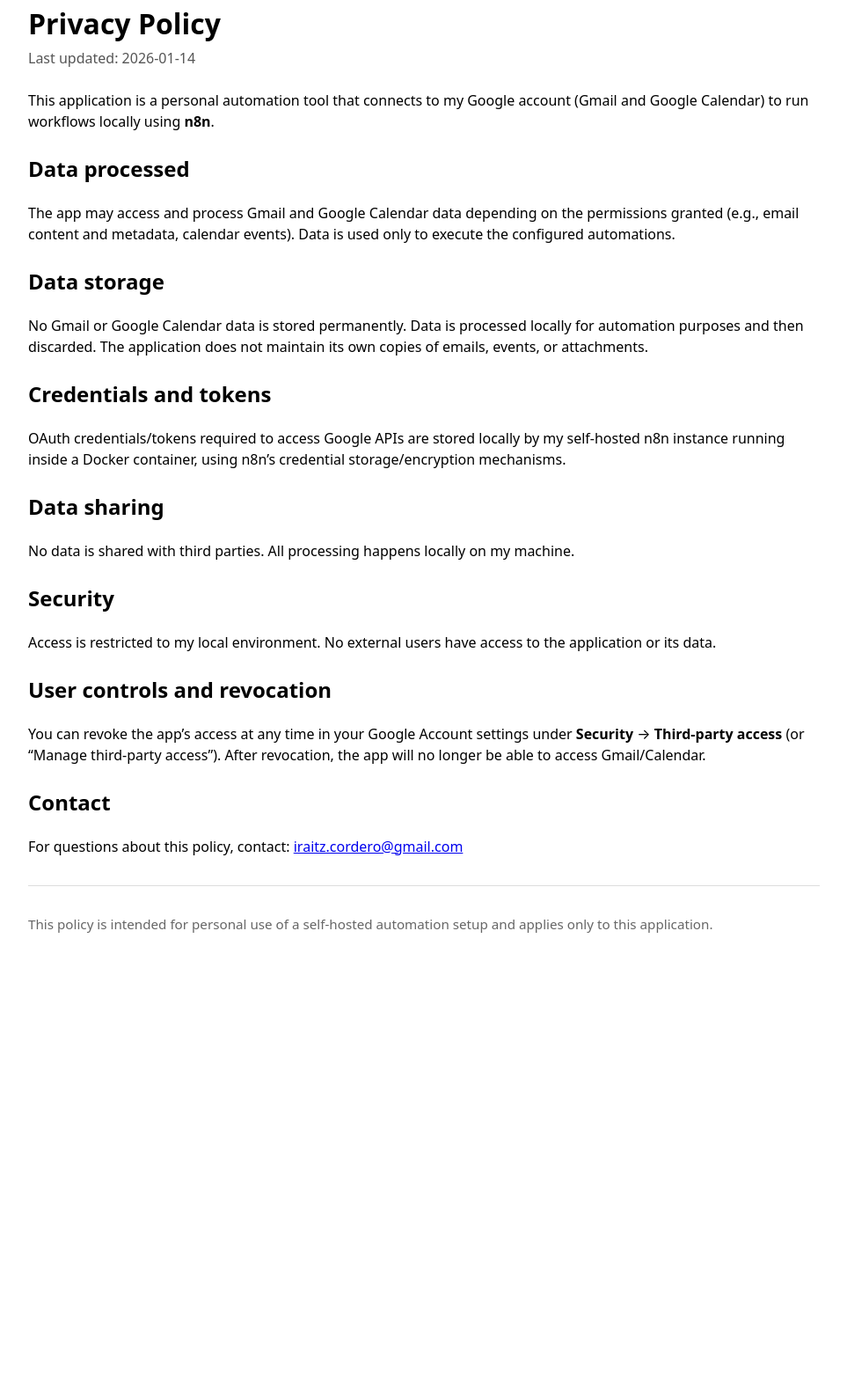
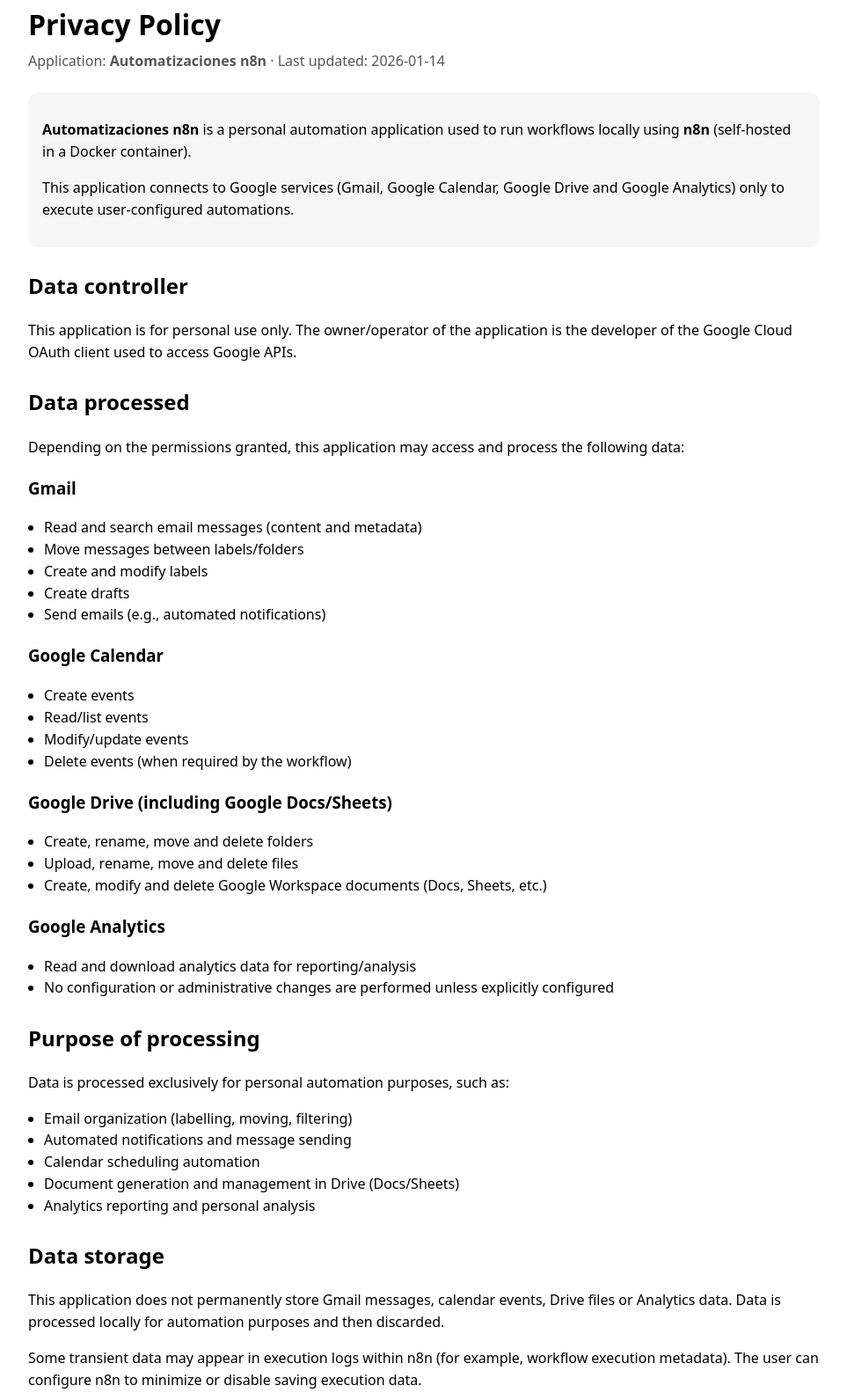
Before and after one commit to IraitzCordero/n8n-oauth-legal, a plain HTML site: page privacy-policy.html in a window 1280 px wide. Shown: the part 37-1620 px from the top of the page at 88% size, without its empty margins (158-1121 px from the left). Before the commit the page ends 1138 px from the top, so only its background shows below. Drawn offline with Linux system fonts and the light colour scheme.

Commit message:
Revise privacy policy for Automatizaciones n8n
Updated the privacy policy to reflect changes in application name and data processing details.

```diff
--- a/privacy-policy.html
+++ b/privacy-policy.html
@@ -3,59 +3,144 @@
   <head>
     <meta charset="utf-8" />
     <meta name="viewport" content="width=device-width, initial-scale=1" />
-    <title>Privacy Policy</title>
+    <title>Privacy Policy - Automatizaciones n8n</title>
     <meta name="robots" content="index,follow" />
     <style>
-      body { font-family: system-ui, -apple-system, Segoe UI, Roboto, Arial, sans-serif; margin: 40px auto; max-width: 900px; padding: 0 16px; line-height: 1.5; }
-      h1 { margin-bottom: 0.2rem; }
+      body {
+        font-family: system-ui, -apple-system, Segoe UI, Roboto, Arial, sans-serif;
+        margin: 40px auto;
+        max-width: 900px;
+        padding: 0 16px;
+        line-height: 1.55;
+      }
+      h1 { margin-bottom: 0.25rem; }
       .meta { color: #555; margin-bottom: 1.5rem; }
-      h2 { margin-top: 1.5rem; }
-      code, pre { background: #f5f5f5; padding: 2px 6px; border-radius: 6px; }
-      hr { margin: 2rem 0; border: none; border-top: 1px solid #ddd; }
+      h2 { margin-top: 1.6rem; }
+      h3 { margin-top: 1.2rem; }
+      code, pre {
+        background: #f5f5f5;
+        padding: 2px 6px;
+        border-radius: 6px;
+      }
+      ul { padding-left: 18px; }
+      .box {
+        background: #f6f6f6;
+        border-radius: 12px;
+        padding: 14px 16px;
+        margin: 14px 0;
+      }
+      hr {
+        margin: 2rem 0;
+        border: none;
+        border-top: 1px solid #ddd;
+      }
+      a { text-decoration: none; }
+      a:hover { text-decoration: underline; }
     </style>
   </head>
+
   <body>
     <h1>Privacy Policy</h1>
-    <div class="meta">Last updated: 2026-01-14</div>
+    <div class="meta">Application: <strong>Automatizaciones n8n</strong> · Last updated: 2026-01-14</div>
 
+    <div class="box">
+      <p>
+        <strong>Automatizaciones n8n</strong> is a personal automation application used to run workflows locally
+        using <strong>n8n</strong> (self-hosted in a Docker container).
+      </p>
+      <p>
+        This application connects to Google services (Gmail, Google Calendar, Google Drive and Google Analytics)
+        only to execute user-configured automations.
+      </p>
+    </div>
+
+    <h2>Data controller</h2>
     <p>
-      This application is a personal automation tool that connects to my Google account (Gmail and Google Calendar)
-      to run workflows locally using <strong>n8n</strong>.
+      This application is for personal use only. The owner/operator of the application is the developer of the
+      Google Cloud OAuth client used to access Google APIs.
     </p>
 
     <h2>Data processed</h2>
     <p>
-      The app may access and process Gmail and Google Calendar data depending on the permissions granted
-      (e.g., email content and metadata, calendar events). Data is used only to execute the configured automations.
+      Depending on the permissions granted, this application may access and process the following data:
     </p>
+
+    <h3>Gmail</h3>
+    <ul>
+      <li>Read and search email messages (content and metadata)</li>
+      <li>Move messages between labels/folders</li>
+      <li>Create and modify labels</li>
+      <li>Create drafts</li>
+      <li>Send emails (e.g., automated notifications)</li>
+    </ul>
+
+    <h3>Google Calendar</h3>
+    <ul>
+      <li>Create events</li>
+      <li>Read/list events</li>
+      <li>Modify/update events</li>
+      <li>Delete events (when required by the workflow)</li>
+    </ul>
+
+    <h3>Google Drive (including Google Docs/Sheets)</h3>
+    <ul>
+      <li>Create, rename, move and delete folders</li>
+      <li>Upload, rename, move and delete files</li>
+      <li>Create, modify and delete Google Workspace documents (Docs, Sheets, etc.)</li>
+    </ul>
+
+    <h3>Google Analytics</h3>
+    <ul>
+      <li>Read and download analytics data for reporting/analysis</li>
+      <li>No configuration or administrative changes are performed unless explicitly configured</li>
+    </ul>
+
+    <h2>Purpose of processing</h2>
+    <p>
+      Data is processed exclusively for personal automation purposes, such as:
+    </p>
+    <ul>
+      <li>Email organization (labelling, moving, filtering)</li>
+      <li>Automated notifications and message sending</li>
+      <li>Calendar scheduling automation</li>
+      <li>Document generation and management in Drive (Docs/Sheets)</li>
+      <li>Analytics reporting and personal analysis</li>
+    </ul>
 
     <h2>Data storage</h2>
     <p>
-      No Gmail or Google Calendar data is stored permanently. Data is processed locally for automation purposes
-      and then discarded. The application does not maintain its own copies of emails, events, or attachments.
+      This application does not permanently store Gmail messages, calendar events, Drive files or Analytics data.
+      Data is processed locally for automation purposes and then discarded.
+    </p>
+
+    <p>
+      Some transient data may appear in execution logs within n8n (for example, workflow execution metadata).
+      The user can configure n8n to minimize or disable saving execution data.
     </p>
 
     <h2>Credentials and tokens</h2>
     <p>
-      OAuth credentials/tokens required to access Google APIs are stored locally by my self-hosted n8n instance
-      running inside a Docker container, using n8n’s credential storage/encryption mechanisms.
+      OAuth tokens required to access Google APIs are stored locally by the self-hosted n8n instance running
+      inside a Docker container. n8n stores credentials using its own credential encryption/storage mechanisms.
     </p>
 
     <h2>Data sharing</h2>
     <p>
-      No data is shared with third parties. All processing happens locally on my machine.
+      No data is sold or shared with third parties. All processing happens locally on the user's environment
+      unless a workflow explicitly sends data to an external service chosen by the user.
     </p>
 
     <h2>Security</h2>
     <p>
-      Access is restricted to my local environment. No external users have access to the application or its data.
+      The n8n instance is private and protected by authentication. Access is restricted to the user's local/private
+      environment.
     </p>
 
     <h2>User controls and revocation</h2>
     <p>
-      You can revoke the app’s access at any time in your Google Account settings under
+      You can revoke this application's access at any time from your Google Account settings:
       <strong>Security</strong> → <strong>Third-party access</strong> (or “Manage third-party access”).
-      After revocation, the app will no longer be able to access Gmail/Calendar.
+      After revocation, the application will no longer be able to access Google services.
     </p>
 
     <h2>Contact</h2>
@@ -66,7 +151,7 @@
     <hr />
 
     <p style="color:#666;font-size:0.95rem">
-      This policy is intended for personal use of a self-hosted automation setup and applies only to this application.
+      This privacy policy applies only to <strong>Automatizaciones n8n</strong> and its usage as described above.
     </p>
   </body>
 </html>
```
